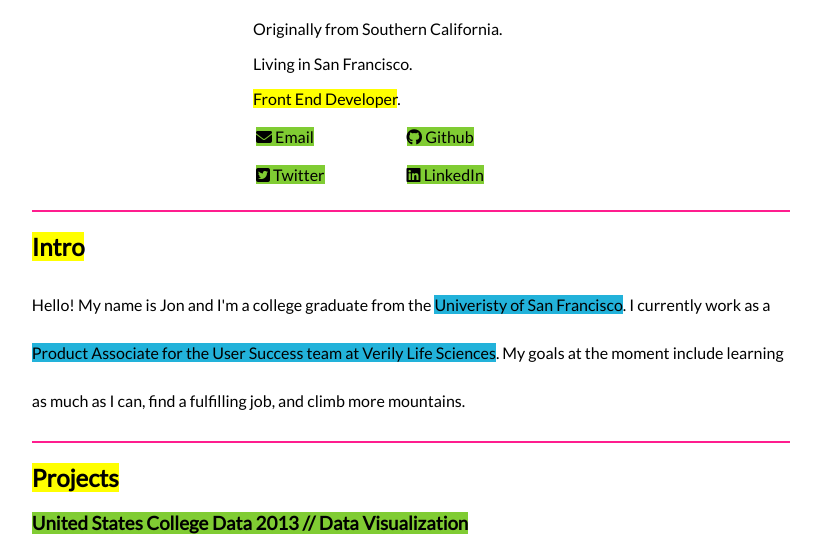
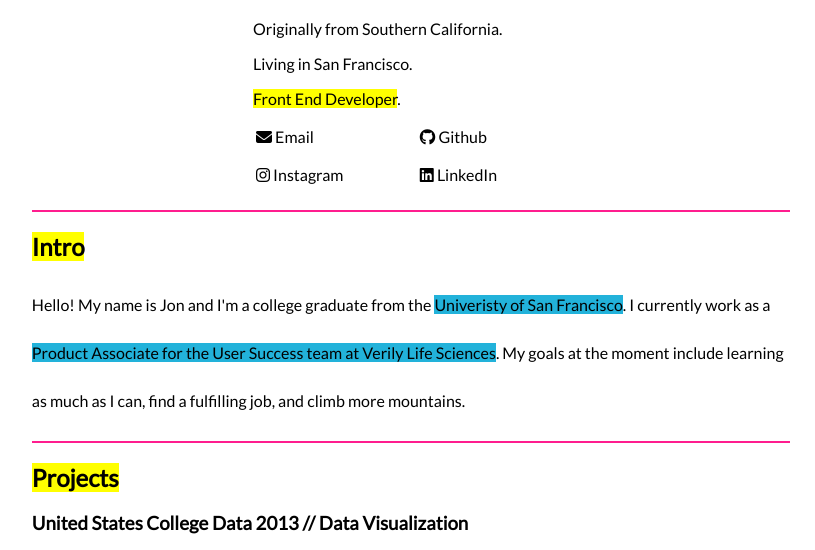
Before and after one commit to jonalvaradoca/jonalvaradoca.github.io, a plain HTML site: page index.html in a window 1280 px wide. Shown: the part 250-800 px from the top of the page, without its empty margins (229-1044 px from the left). Drawn offline with Linux system fonts and the light colour scheme.

Commit message:
Remove Twitter, add Instagram

```diff
--- a/assets/style.css
+++ b/assets/style.css
@@ -13,11 +13,10 @@ html, body {
  a:link {
  	text-decoration: none;
  	color: black;
- 	background-color: #80CC33;
  }
 
  a:hover {
-    background-color: #22B2DA;
+    background-color: #80CC33;
 }
 
 a:visited {
--- a/index.html
+++ b/index.html
@@ -5,7 +5,6 @@
 <script src="https://use.fontawesome.com/de790dae7f.js"></script>
 <meta name="viewport" content="width=device-width, initial-scale=1.0">
 <link rel="stylesheet" href="/assets/style.css">
-<link href="https://fonts.googleapis.com/css?family=Arvo" rel="stylesheet">
 <link href="https://fonts.googleapis.com/css?family=Lato" rel="stylesheet">
 <title>Jon Alvarado</title>
 </head>
@@ -27,7 +26,7 @@
 		<td class="contact-item"><a href="https://github.com/jonalvaradoca"><i class="fa fa-github" aria-hidden="true"></i> Github</a></td>
 	</tr>
 	<tr>
-		<td class="contact-item"><a href="https://twitter.com/JonAlvacadoCA"><i class="fa fa-twitter-square" aria-hidden="true"></i> Twitter</a></td>
+		<td class="contact-item"><a href="https://www.instagram.com/not_jonalvarado/?hl=en"><i class="fa fa-instagram" aria-hidden="true"></i> Instagram</a></td>
 		<td class="contact-item"><a href="https://www.linkedin.com/in/jonalvaradoca/"><i class="fa fa-linkedin-square" aria-hidden="true"></i> LinkedIn</a></td>
 	</tr>
 </table>
```
